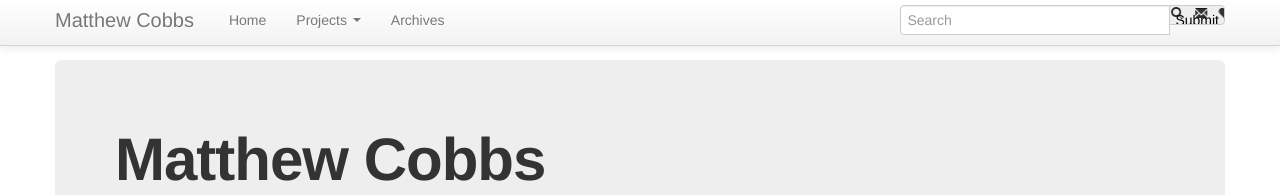
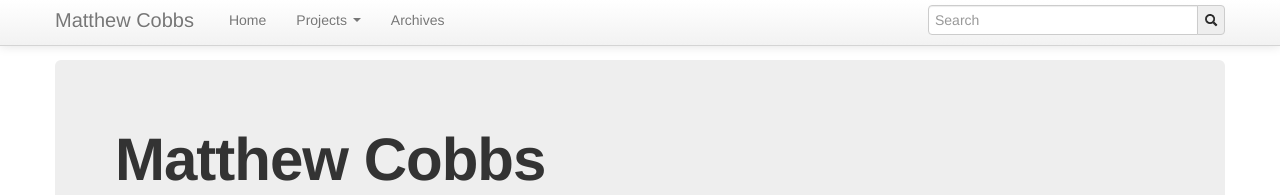
Before and after one commit to draeton/draeton.github.com, a Jekyll site: the page built from index.html, in a window 1280 px wide. Shown: the top 195 px of the page. Built offline with Jekyll 4.4.1, drawn with Linux system fonts in a browser that asks for light colours; nearby versions of some CDN libraries; Markdown is read by kramdown in place of the engine named in the settings; the list of posts is cut into pages by our own code.

Commit message:
Search icon

```diff
--- a/_layouts/default.html
+++ b/_layouts/default.html
@@ -63,7 +63,7 @@
                     <form action="/search.html" class="navbar-form pull-right">
                         <div class="input-append">
                             <input class="span3" name="q" type="text" placeholder="Search"/>
-                            <input type="submit" name="submit" class="add-on icon-search"/>
+                            <a href="javascript:void(0);" class="add-on"><i class="icon-search"></i></a>
                         </div>
                     </form>
                 </div>
```
